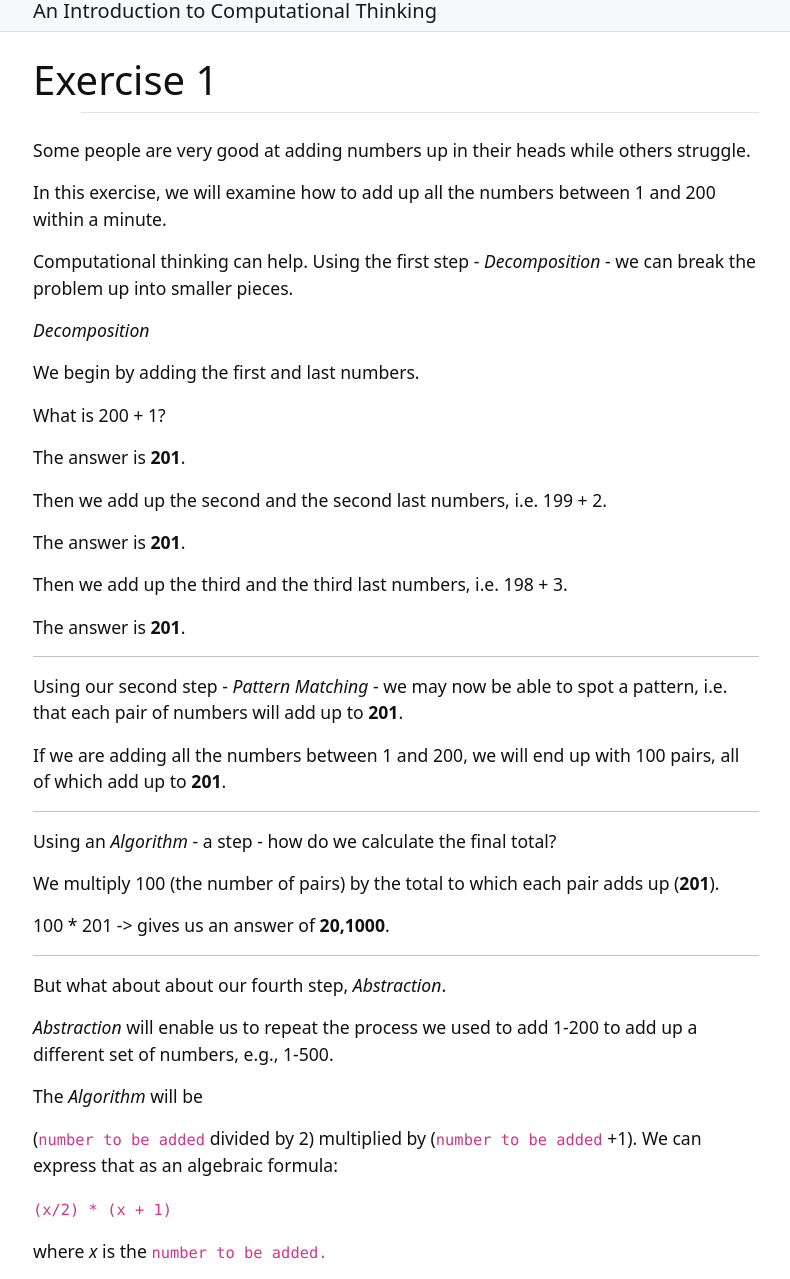
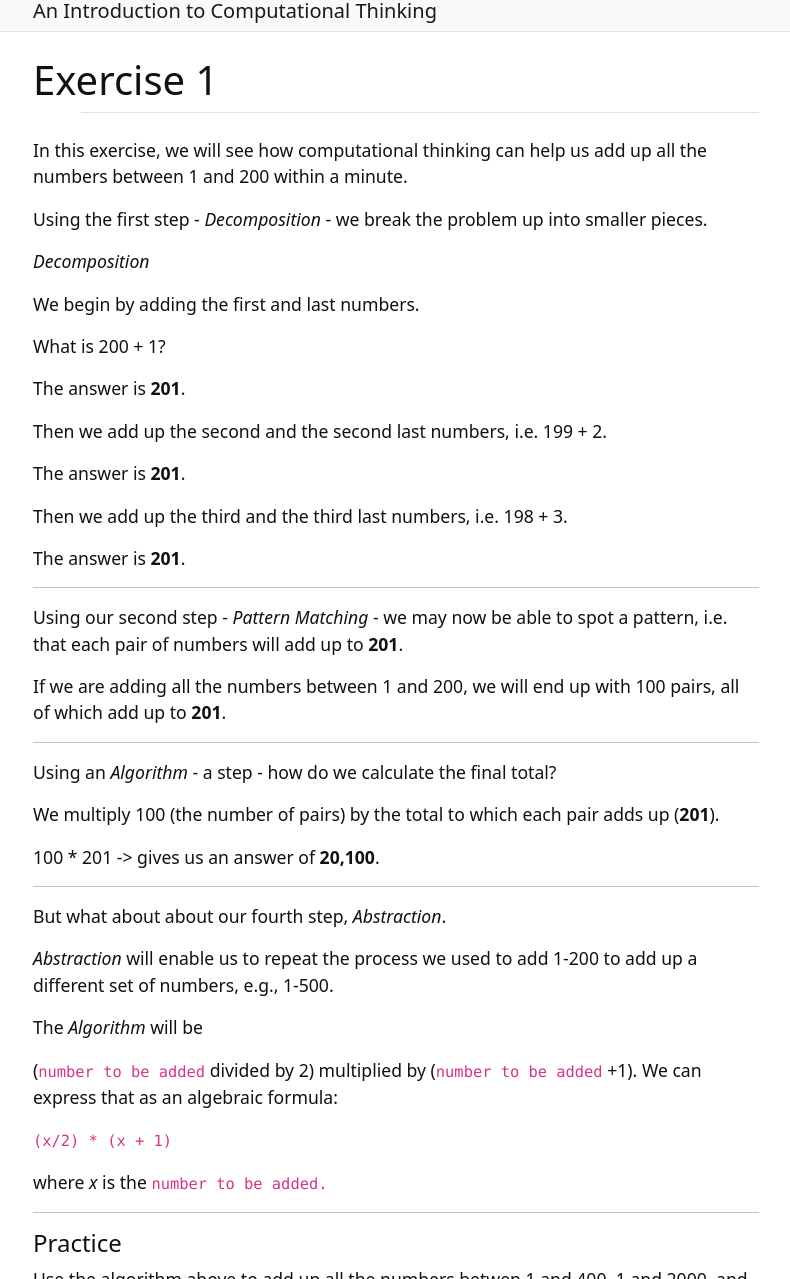
Before and after one commit to weaverbel/intro-computational-thinking, a Jekyll site: the page built from content/1-exercise.md, in a window 1280 px wide and 1400 px high, cut to the strip 121-1400 px from the top of the window. Shown: the whole strip, without its empty margins (244-1034 px from the left). Built offline with Jekyll 4.4.1, drawn with Linux system fonts in a browser that asks for light colours.

Commit message:
Update 1-exercise.md
fix wrong number

```diff
--- a/content/1-exercise.md
+++ b/content/1-exercise.md
@@ -3,11 +3,9 @@ title: Exercise 1
 nav: Exercise
 ---
 
-Some people are very good at adding numbers up in their heads while others struggle.
+In this exercise, we will see how computational thinking can help us add up all the numbers between 1 and 200 within a minute.
 
-In this exercise, we will examine how to add up all the numbers between 1 and 200 within a minute.
-
-Computational thinking can help. Using the first step - *Decomposition* - we can break the problem up into smaller pieces.
+Using the first step - *Decomposition* - we break the problem up into smaller pieces.
 
 *Decomposition*
 
@@ -37,7 +35,7 @@ Using an *Algorithm* - a step - how do we calculate the final total?
 
 We multiply 100 (the number of pairs) by the total to which each pair adds up (**201**).
 
-100 * 201 -> gives us an answer of **20,1000**.
+100 * 201 -> gives us an answer of **20,100**.
 
 -------
 
```
